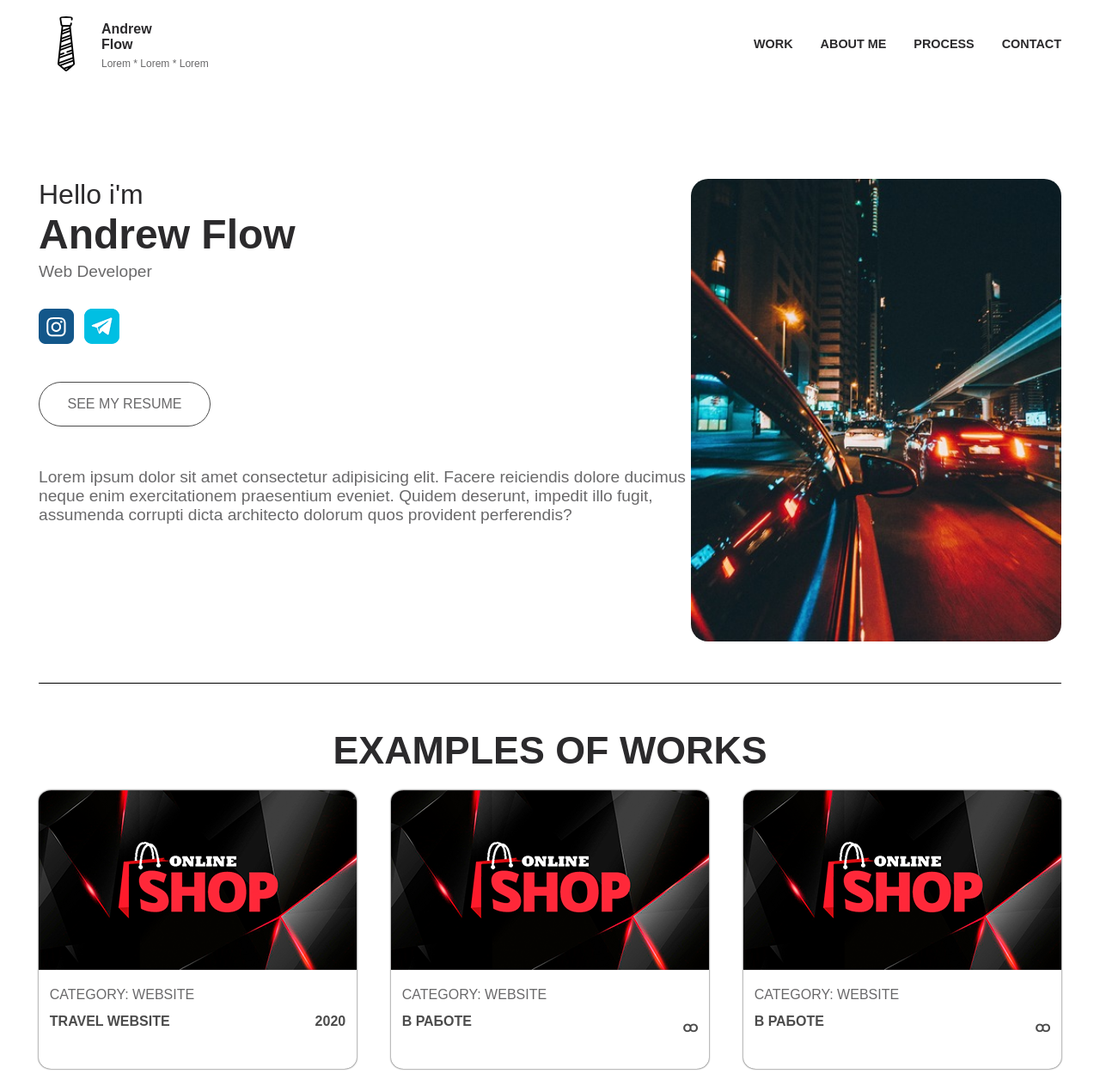
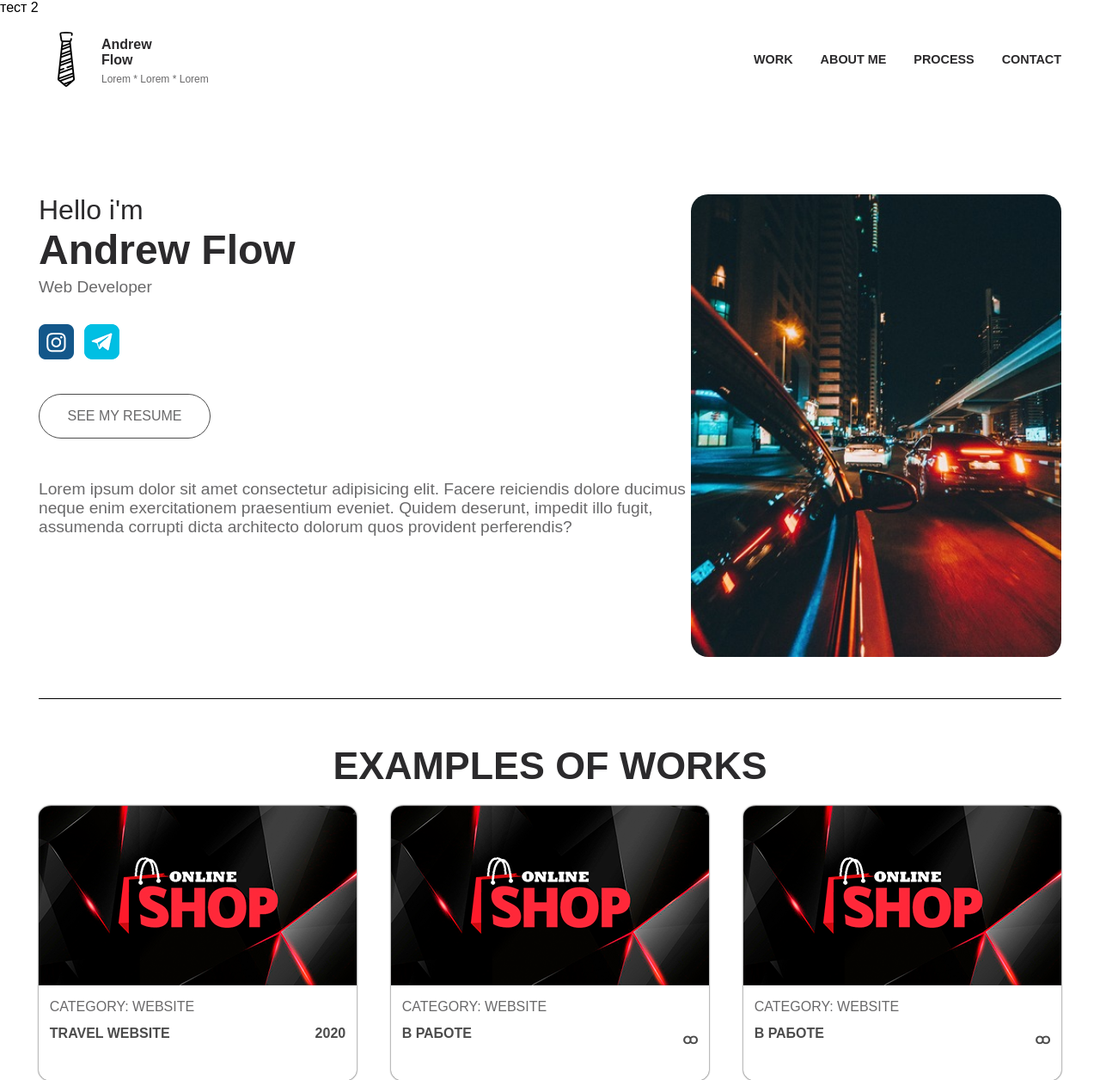
Before and after one commit to AndrewFlow/php-test-page, a PHP site: page / in a window 1280 px wide. Shown: the top 1256 px of the page at 86% size. Run offline with PHP 8.4, Linux system fonts and the light colour scheme.

```diff
--- a/index.php
+++ b/index.php
@@ -1,4 +1,4 @@
-
+ тест 2
 <?php
 require './components/header.php';
 ?>
```
